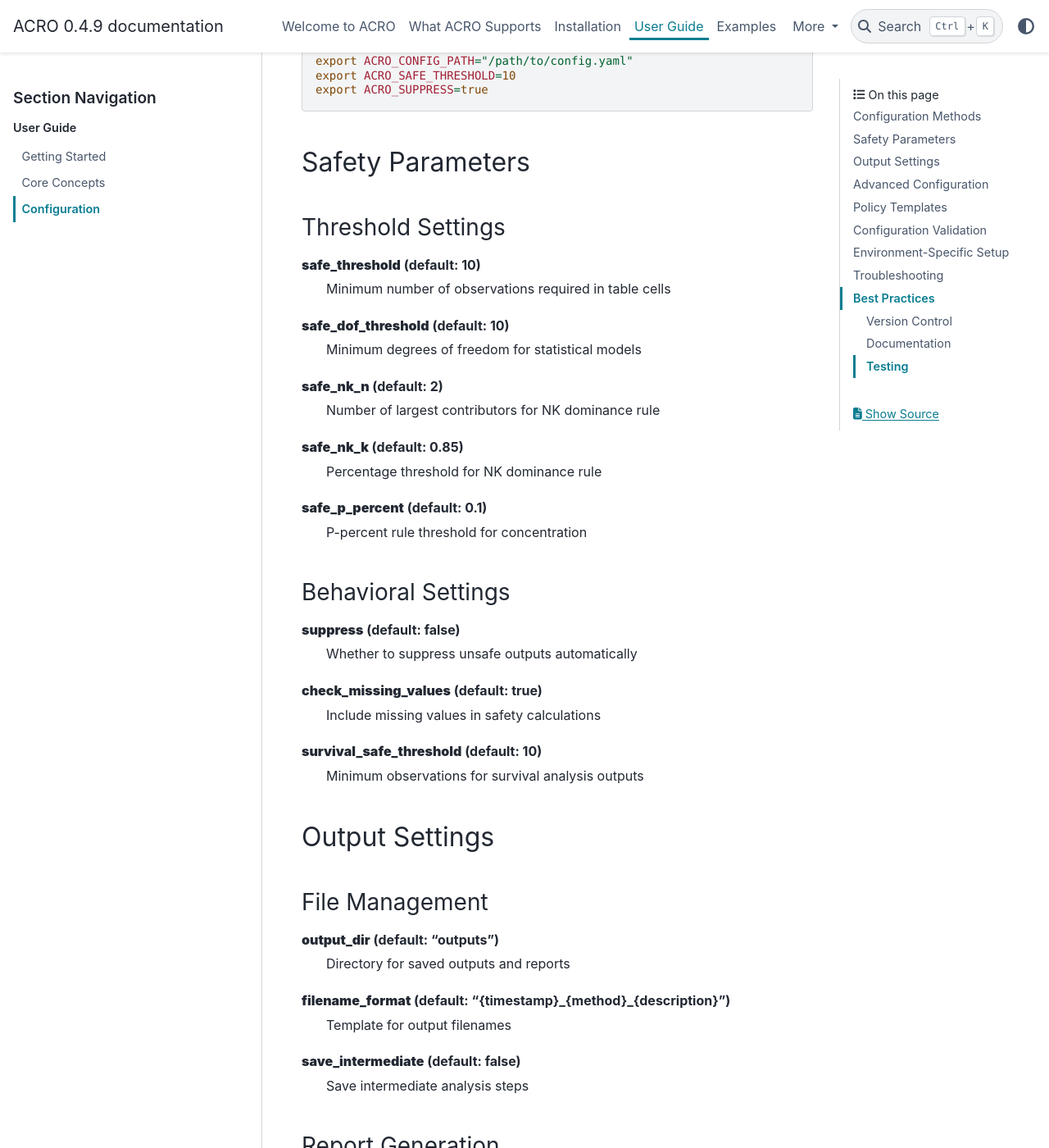
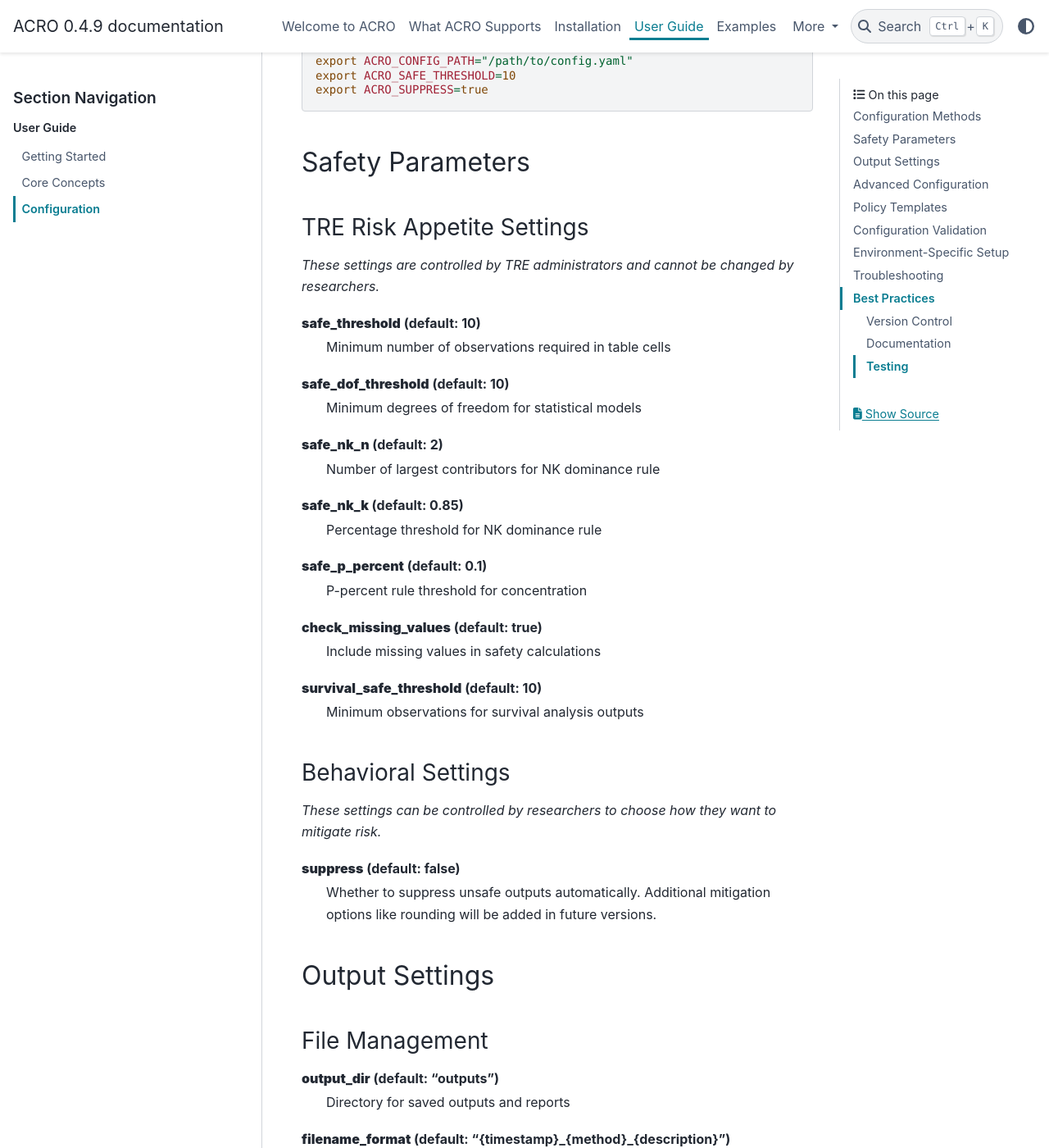
Before and after one commit to JessUWE/acro-test, a Sphinx documentation site: the page built from docs/source/user_guide/configuration.rst, in a window 1280 px wide and 1400 px high, scrolled down 1055 px. Shown: the whole window at 82% size. Built offline with Sphinx 7.4.7 and the PyData theme 0.15.4, drawn with Linux system fonts in a browser that asks for light colours.

Commit message:
changes to configurations: TRE Appetite Settings

```diff
--- a/docs/source/user_guide/configuration.rst
+++ b/docs/source/user_guide/configuration.rst
@@ -53,8 +53,10 @@ System-level configuration:
 Safety Parameters
 =================
 
-Threshold Settings
-------------------
+TRE Risk Appetite Settings
+--------------------------
+
+*These settings are controlled by TRE administrators and cannot be changed by researchers.*
 
 **safe_threshold** (default: 10)
    Minimum number of observations required in table cells
@@ -71,17 +73,19 @@ Threshold Settings
 **safe_p_percent** (default: 0.1)
    P-percent rule threshold for concentration
 
-Behavioral Settings
--------------------
-
-**suppress** (default: false)
-   Whether to suppress unsafe outputs automatically
-
 **check_missing_values** (default: true)
    Include missing values in safety calculations
 
 **survival_safe_threshold** (default: 10)
    Minimum observations for survival analysis outputs
+
+Behavioral Settings
+-------------------
+
+*These settings can be controlled by researchers to choose how they want to mitigate risk.*
+
+**suppress** (default: false)
+   Whether to suppress unsafe outputs automatically. Additional mitigation options like rounding will be added in future versions.
 
 Output Settings
 ===============
```
